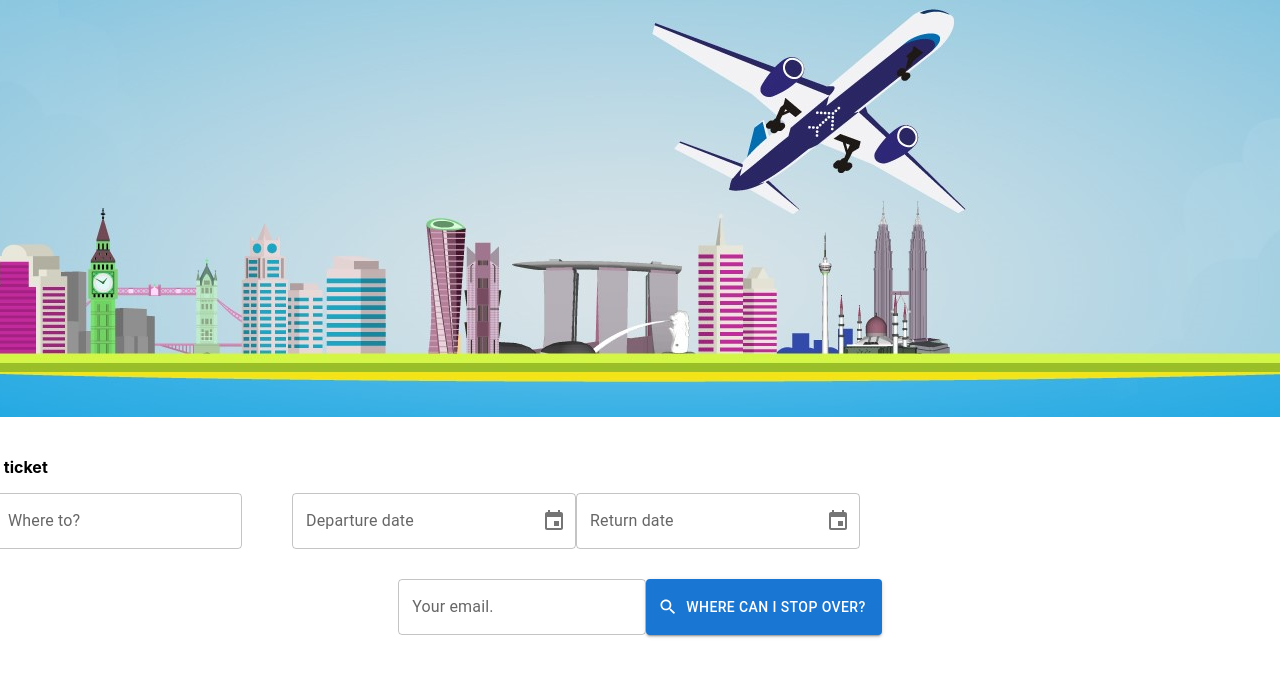
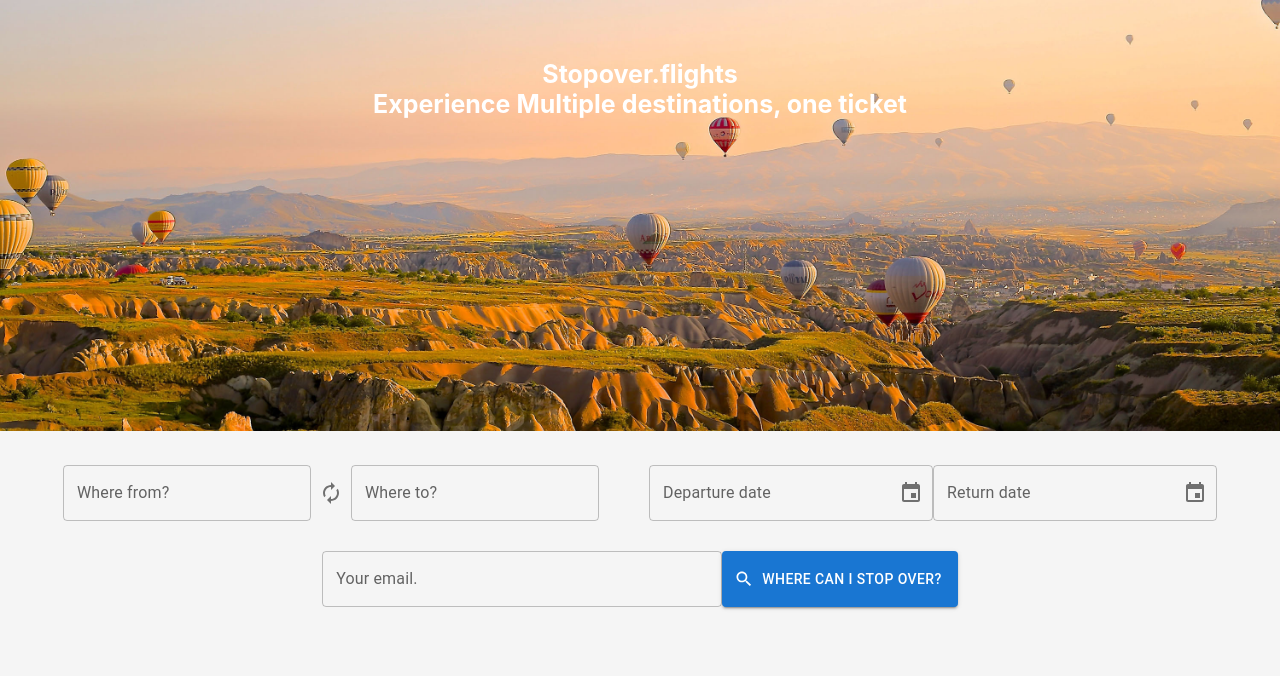
Before and after one commit to stopover-flights/stopover.flights, a React (Create React App) app: page / in a window 1280 px wide. Shown: the top 676 px of the page. Built offline with nearby package versions, Linux system fonts and the light colour scheme; no server answers; what aws-amplify would draw is missing.

Commit message:
fix commit issues

```diff
--- a/src/Home.js
+++ b/src/Home.js
@@ -19,6 +19,7 @@
 import { API, graphqlOperation } from 'aws-amplify';
 import { createSearchEntry } from './graphql/mutations';
 import { ConsoleLogger } from '@aws-amplify/core';
+import './css/Home.css'
 
 function Home() {
 
@@ -161,6 +162,7 @@
         </div>
       </div>
     );
+
   }
 
   export default Home;
--- a/src/index.css
+++ b/src/index.css
@@ -1,5 +1,4 @@
 body {
-  padding: 0;
   margin: 0;
   font-family: -apple-system, BlinkMacSystemFont, 'Segoe UI', 'Roboto', 'Oxygen',
     'Ubuntu', 'Cantarell', 'Fira Sans', 'Droid Sans', 'Helvetica Neue',
```
Also changed, not shown: src/css/Home.css (line endings or trailing spaces), src/images/main_image.jpg.
